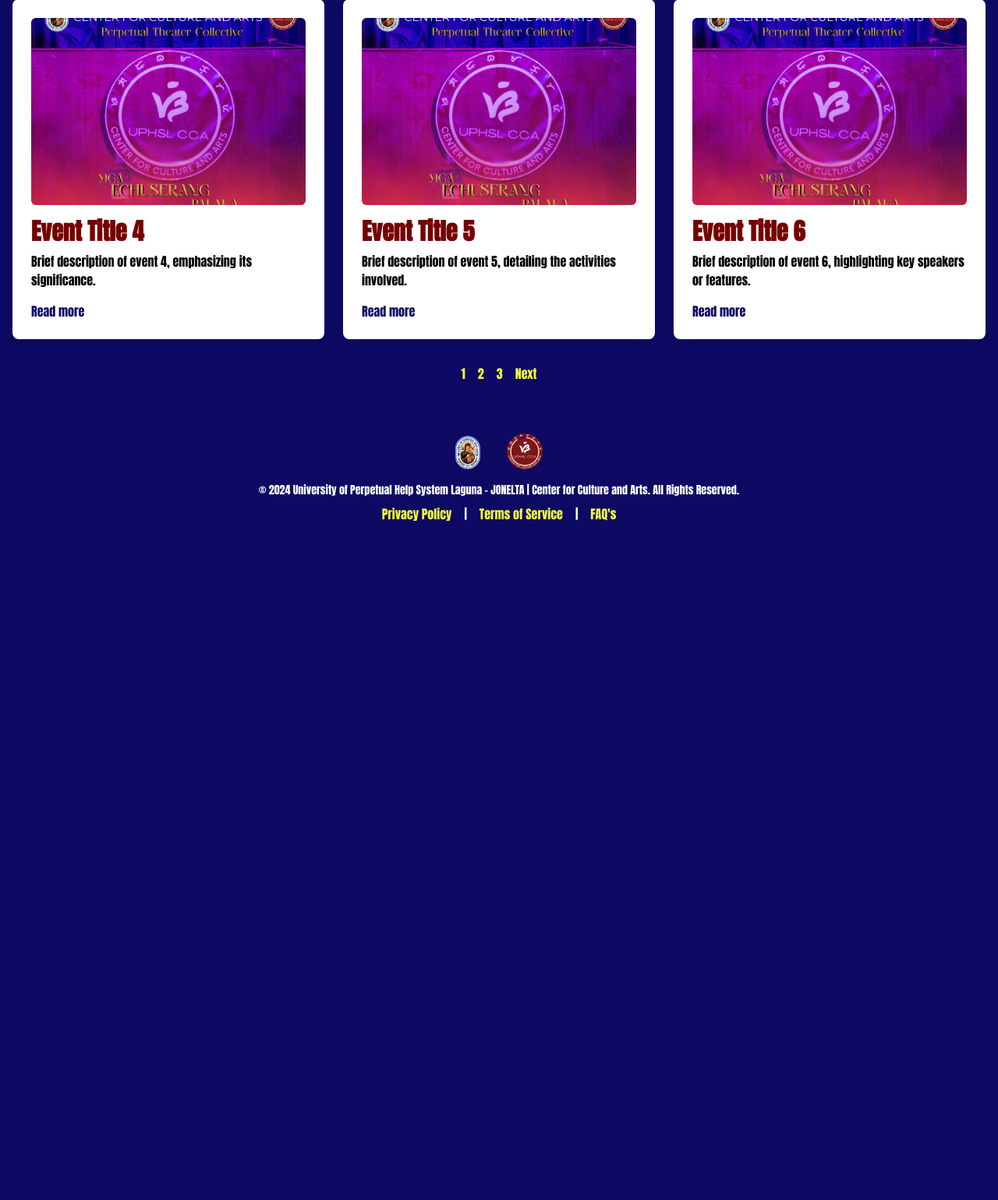
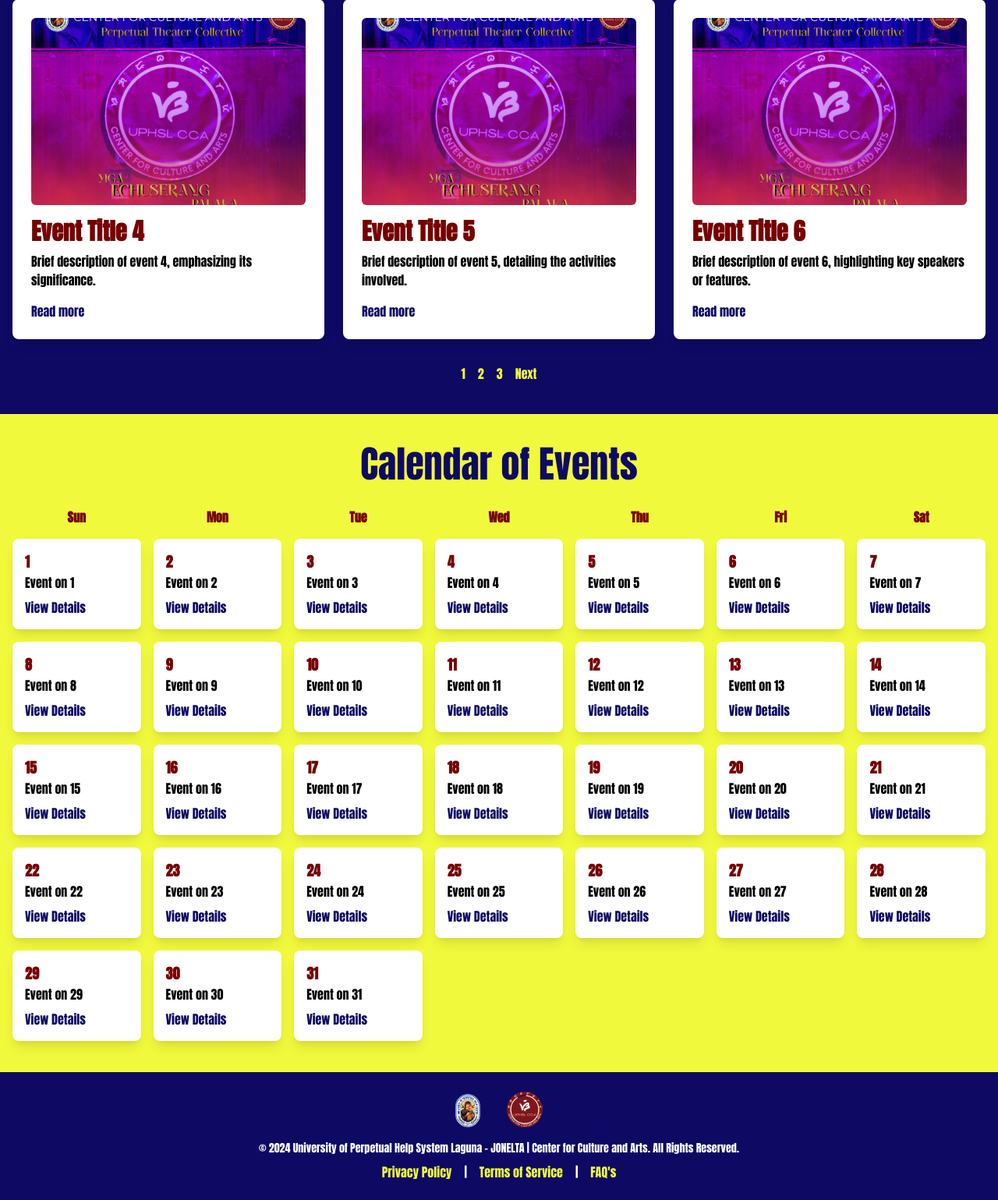
Before and after one commit to JoseMejarito/CreativeShowcase, a PHP site: the page made by news&events.php in a window 1280 px wide. Shown: the part 857-2396 px from the top of the page at 78% size. Before the commit the page ends 1525 px from the top, so only its background shows below. Run offline with PHP 8.4, Linux system fonts and the light colour scheme.

Commit message:
[ADDED CALENDAR OF EVENTS(FRONTEND ONLY)]

```diff
--- a/article.php
+++ b/article.php
@@ -19,7 +19,7 @@
             <!-- Article Content Section Spans Entire Width -->
             <div class="bg-white p-8 rounded-lg shadow-lg my-8 w-full">
                 <!-- Article Header -->
-                <h1 class="text-4xl font-bold text-uphsl-maroon mb-4">Event/News Title</h1>
+                <h1 class="text-4xl font-bold text-uphsl-maroon mb-4">News Title</h1>
 
                 <!-- Article Info -->
                 <div class="flex justify-between text-sm text-gray-500 mb-6">
--- a/news&events.php
+++ b/news&events.php
@@ -88,6 +88,50 @@
         </div>
     </section>
 
+    <section id="calendar" class="py-10 bg-uphsl-yellow">
+    <div class="max-w-screen-xl mx-auto px-4">
+        <h2 class="text-5xl text-uphsl-blue text-center mb-8">Calendar of Events</h2>
+
+        <div class="grid grid-cols-7 gap-4">
+            <!-- Days of the Week -->
+            <div class="font-bold text-center text-uphsl-maroon">Sun</div>
+            <div class="font-bold text-center text-uphsl-maroon">Mon</div>
+            <div class="font-bold text-center text-uphsl-maroon">Tue</div>
+            <div class="font-bold text-center text-uphsl-maroon">Wed</div>
+            <div class="font-bold text-center text-uphsl-maroon">Thu</div>
+            <div class="font-bold text-center text-uphsl-maroon">Fri</div>
+            <div class="font-bold text-center text-uphsl-maroon">Sat</div>
+
+            <?php
+            // Get the current month and year
+            $month = date('m');
+            $year = date('Y');
+
+            // Get the first day of the month and the number of days in the month
+            $firstDayOfMonth = strtotime("$year-$month-01");
+            $daysInMonth = date('t', $firstDayOfMonth);
+            $firstDayOfWeek = date('w', $firstDayOfMonth);
+
+            // Fill in empty cells for days before the first of the month
+            for ($i = 0; $i < $firstDayOfWeek; $i++) {
+                echo '<div></div>';
+            }
+
+            // Loop through the days of the month
+            for ($day = 1; $day <= $daysInMonth; $day++) {
+                // Here you can customize the event description based on the day
+                $eventDescription = "Event on $day"; // Placeholder event description
+                echo '<div class="bg-white p-4 rounded-lg shadow-lg">';
+                echo "<h3 class='text-lg font-bold text-uphsl-maroon'>$day</h3>";
+                echo "<p class='text-md text-black'>$eventDescription</p>";
+                echo '<a href="article.php" class="text-uphsl-blue mt-2 inline-block">View Details</a>';
+                echo '</div>';
+            }
+            ?>
+        </div>
+    </div>
+</section>
+
     <?php include 'footer.php'; ?>
 </body>
 </html>
```
